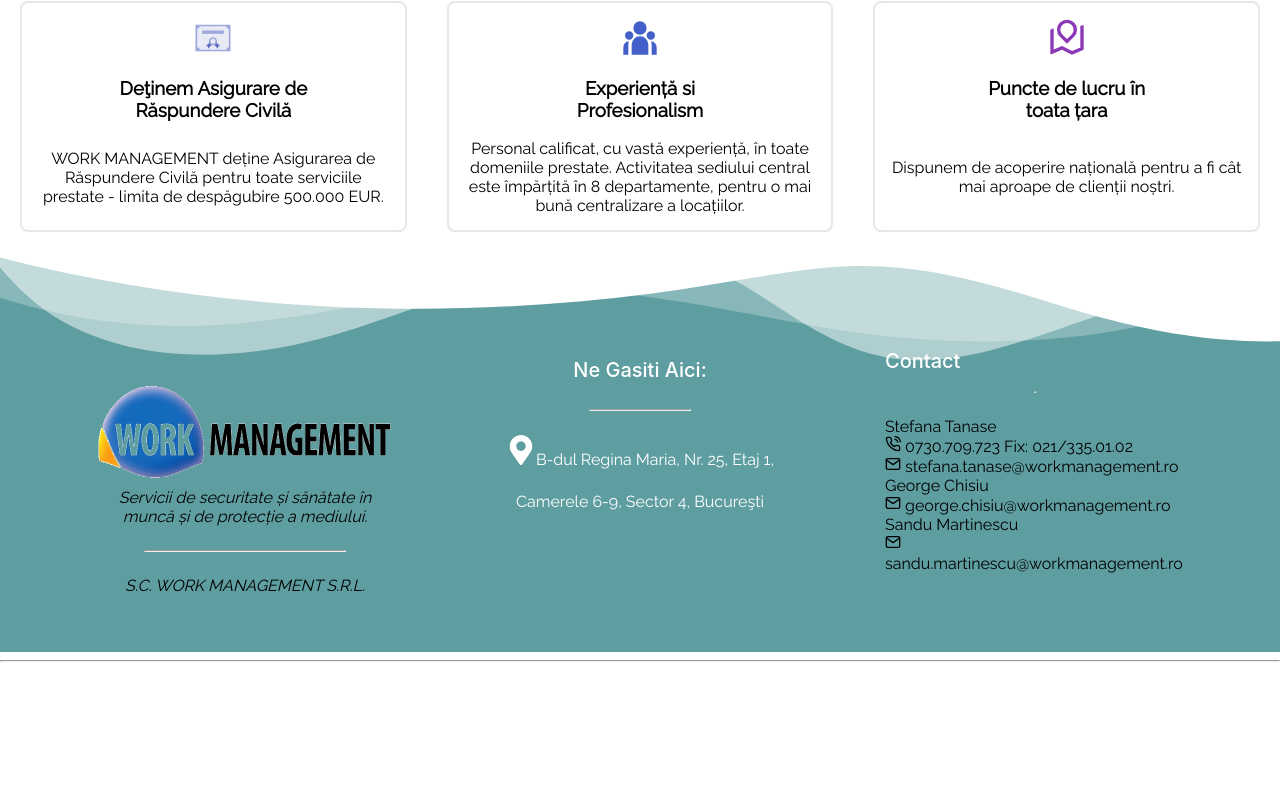
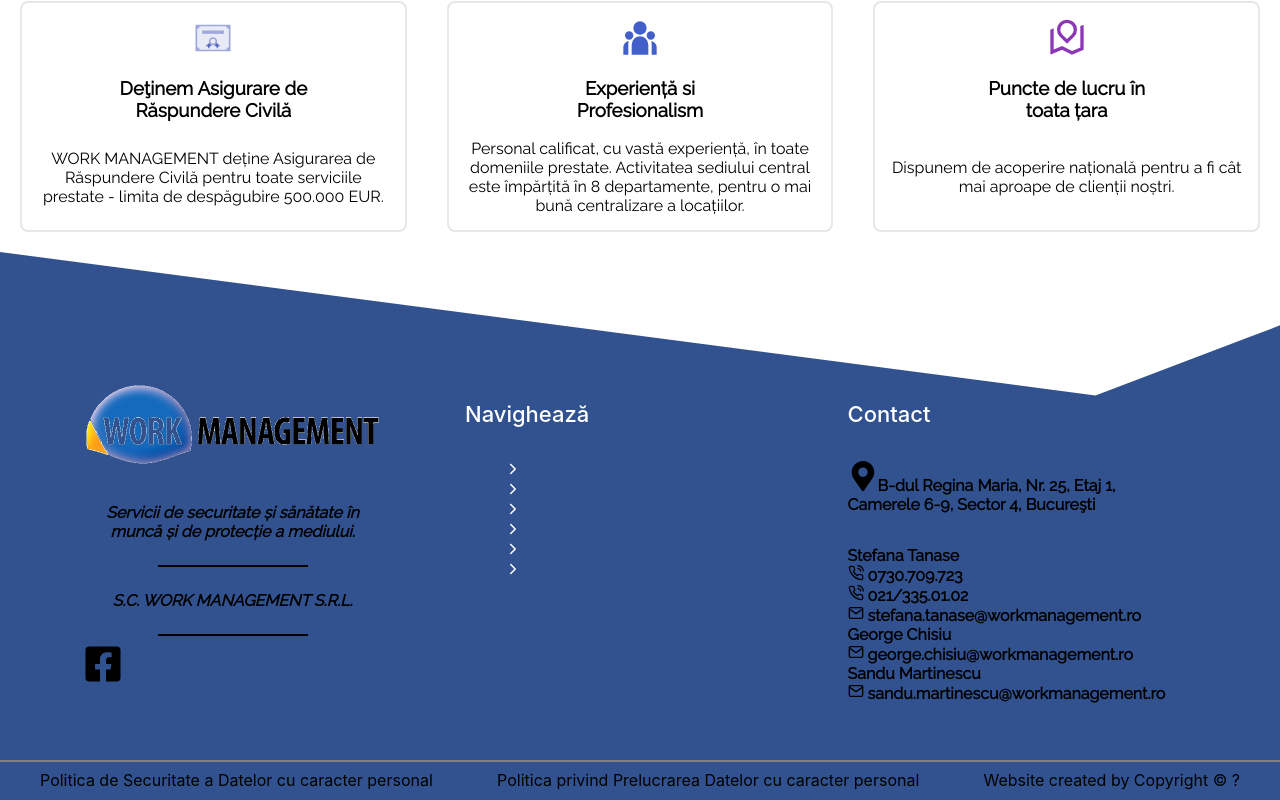
Before and after one commit to bmarcu13/work-management-website, a React (Create React App) app: page / in a window 1280 px wide. Shown: the part 682-1482 px from the top of the page. Before the commit the page ends 1352 px from the top, so only its background shows below. Built offline with nearby package versions, Linux system fonts and the light colour scheme.

Commit message:
restyled footer

```diff
--- a/src/Components/Footer/Footer.css
+++ b/src/Components/Footer/Footer.css
@@ -1,5 +1,4 @@
-/* styles for devider */
-.custom-shape-divider-top-1634322472 {
+.custom-shape-divider-top-1634560944 {
     position: absolute;
     top: 0;
     left: 0;
@@ -8,60 +7,106 @@
     line-height: 0;
 }
 
-.custom-shape-divider-top-1634322472 svg {
+.custom-shape-divider-top-1634560944 svg {
     position: relative;
     display: block;
-    width: calc(128% + 1.3px);
-    height: 118px;
+    width: calc(115% + 1.3px);
+    height: 150px;
 }
 
-.custom-shape-divider-top-1634322472 .shape-fill {
+.custom-shape-divider-top-1634560944 .shape-fill {
     fill: #FFFFFF;
 }
 
+/** For mobile devices **/
+@media (max-width: 767px) {
+    .custom-shape-divider-top-1634560944 svg {
+        width: calc(115% + 1.3px);
+        height: 63px;
+    }
+}
+
+/*footer styles*/
 
 .footer-section{
-    background-color: cadetblue;
-    height: 400px;
+    background-color: rgb(49, 82, 143);
+    height: 500px;
     position: relative;
     width: 100%;
     display: flex;
     flex-direction: row;
+    font-weight: 600;
     justify-content: space-evenly;
   }
 .footer{
     display: flex;
     flex-direction: column;
     width: 300px;
-    margin-top: 80px;
+    padding-top: 130px;
+
 }
 .footer-title {
-    margin-bottom: 10px;
+
     color: #fff;
     font-weight: 500;
-    text-transform: capitalize;
-    font-size: 20px;
+    text-align: left;
+    font-size: 22px;
     position: relative;
 }
 .footer-left-container img{
     width: 300px;
-    height: 100px;
-    margin-top: 50px;
-    margin-bottom: -30px;
+    height: auto;
 }
-.footer-left-container hr{
-    width: 200px;
-}
+
 .footer-left-container p{
     text-align: center;
     font-style: italic;
 }
 .footer-center-container{
     color: #ffffff;
-    text-align: center;
-    line-height: 42px;
-    vertical-align: left;
+
+    display: flex;
+    flex-direction: column;
+    justify-content: left;
 }
 .footer-center-container hr{
     width: 100px;
 }
+.footer-icon:hover{
+    color: rgb(255, 173, 80);
+    cursor: pointer;
+}
+.footer-right-container{
+    width: 350px;
+}
+.footer hr{
+    width: 150px;
+    height: 2px;
+    border : none;
+    background: black;
+
+}
+.footer-right-container p{
+    text-decoration-style: none;
+    color: black;
+}
+a{
+    text-decoration: none;
+    color: black;
+}
+a:hover{
+    color: rgb(255, 173, 80);
+}
+.footer-down{
+    display: flex;
+    flex-direction: row;
+    justify-content: space-between;
+    margin: 0px 40px 0px 40px;
+}
+.footer-with-copyrights{
+    background-color: rgb(49, 82, 143);
+    padding-bottom: 10px;
+}
+.links-list{
+   list-style: none;
+}
--- a/src/Components/Footer/Footer.js
+++ b/src/Components/Footer/Footer.js
@@ -1,18 +1,18 @@
 import React from "react";
 import "./Footer.css";
 import Logo from "../../img/logo.png";
-import {FaMapMarkerAlt} from "react-icons/fa";
+import {FaMapMarkerAlt, FaFacebookSquare} from "react-icons/fa";
 import {FiMail, FiPhoneCall} from "react-icons/fi";
+import {IoIosArrowForward} from "react-icons/io";
 
 export default function Footer() {
     return (
         <>
+        <div className="footer-with-copyrights">
         <div className="footer-section">
-            <div class="custom-shape-divider-top-1634322472">
+        <div class="custom-shape-divider-top-1634560944">
     <svg data-name="Layer 1" xmlns="http://www.w3.org/2000/svg" viewBox="0 0 1200 120" preserveAspectRatio="none">
-        <path d="M0,0V46.29c47.79,22.2,103.59,32.17,158,28,70.36-5.37,136.33-33.31,206.8-37.5C438.64,32.43,512.34,53.67,583,72.05c69.27,18,138.3,24.88,209.4,13.08,36.15-6,69.85-17.84,104.45-29.34C989.49,25,1113-14.29,1200,52.47V0Z" opacity=".25" class="shape-fill"></path>
-        <path d="M0,0V15.81C13,36.92,27.64,56.86,47.69,72.05,99.41,111.27,165,111,224.58,91.58c31.15-10.15,60.09-26.07,89.67-39.8,40.92-19,84.73-46,130.83-49.67,36.26-2.85,70.9,9.42,98.6,31.56,31.77,25.39,62.32,62,103.63,73,40.44,10.79,81.35-6.69,119.13-24.28s75.16-39,116.92-43.05c59.73-5.85,113.28,22.88,168.9,38.84,30.2,8.66,59,6.17,87.09-7.5,22.43-10.89,48-26.93,60.65-49.24V0Z" opacity=".5" class="shape-fill"></path>
-        <path d="M0,0V5.63C149.93,59,314.09,71.32,475.83,42.57c43-7.64,84.23-20.12,127.61-26.46,59-8.63,112.48,12.24,165.56,35.4C827.93,77.22,886,95.24,951.2,90c86.53-7,172.46-45.71,248.8-84.81V0Z" class="shape-fill"></path>
+        <path d="M1200 0L0 0 892.25 114.72 1200 0z" class="shape-fill"></path>
     </svg>
 </div>
 
@@ -21,29 +21,50 @@ export default function Footer() {
                 <p>Servicii de securitate și sănătate în muncă și de protecție a mediului.</p>
                 <hr></hr>
                 <p> S.C. WORK MANAGEMENT S.R.L.</p>
+                <hr></hr>
+                <a href="https://www.facebook.com/workmanagement.bucuresti"><FaFacebookSquare className="footer-icon" size={40}></FaFacebookSquare></a>
             </div>
             <div className="footer footer-center-container">
-                <h2 className="footer-title">Ne gasiti aici:</h2>
-                <hr></hr>
-                <p><FaMapMarkerAlt size={30}></FaMapMarkerAlt>B-dul Regina Maria, Nr. 25, Etaj 1, Camerele 6-9, Sector 4, Bucureşti</p>
+                <h2 className="footer-title">Navighează</h2>
+                <ul className="links-list">
+                    <li><IoIosArrowForward></IoIosArrowForward></li>
+                    <li><IoIosArrowForward></IoIosArrowForward></li>
+                    <li><IoIosArrowForward></IoIosArrowForward></li>
+                    <li><IoIosArrowForward></IoIosArrowForward></li>
+                    <li><IoIosArrowForward></IoIosArrowForward></li>
+                    <li><IoIosArrowForward></IoIosArrowForward></li>
+                </ul>
+
             </div >
             <div className="footer footer-right-container">
                 <h2 className="footer-title">Contact</h2>
-                <hr></hr>
+
+               <a href="https://www.google.com/maps/place/Strada+Regina+Maria+25,+Cluj-Napoca+400000,+Romania/@46.752133,23.627683,17z/data=!4m5!3m4!1s0x47490c53a998b3a7:0x766fc2571b600f51!8m2!3d46.7521325!4d23.6276832?hl=en-US">
+                    <p><FaMapMarkerAlt size={30}></FaMapMarkerAlt>B-dul Regina Maria, Nr. 25, Etaj 1,
+                    <br></br>Camerele 6-9, Sector 4, Bucureşti</p>
+               </a>
                 <p>
    Stefana Tanase<br></br>
-      <FiPhoneCall></FiPhoneCall> 0730.709.723
-      Fix:         021/335.01.02<br></br>
-      <FiMail></FiMail>   stefana.tanase@workmanagement.ro
+      <a href="tel: 0730.709.723"><FiPhoneCall></FiPhoneCall> 0730.709.723</a><br></br>
+      <a href="tel: 021/335.01.02"><FiPhoneCall></FiPhoneCall> 021/335.01.02</a><br></br>
+      <FiMail></FiMail>  <a href="mailto:stefana.tanase@workmanagement.ro"> stefana.tanase@workmanagement.ro</a><br></br>
    George Chisiu<br></br>
-      <FiMail></FiMail>    george.chisiu@workmanagement.ro
+      <FiMail></FiMail> <a href="mailto:george.chisiu@workmanagement.ro">   george.chisiu@workmanagement.ro</a><br></br>
    Sandu Martinescu<br></br>
-   <FiMail></FiMail> sandu.martinescu@workmanagement.ro
+   <FiMail></FiMail><a href="mailto:sandu.martinescu@workmanagement.ro"> sandu.martinescu@workmanagement.ro</a>
                 </p>
 
             </div>
         </div>
-        <hr></hr>
+        <hr style={{height: '2px',
+                    border : 'none',
+                    background: 'grey'}}></hr>
+        <div className="footer-down">
+            <div>Politica de Securitate a Datelor cu caracter personal</div>
+            <div>Politica privind Prelucrarea Datelor cu caracter personal</div>
+            <div>Website created by  Copyright © ?</div>
+        </div>
+    </div>
         </>
         );
 }
```
